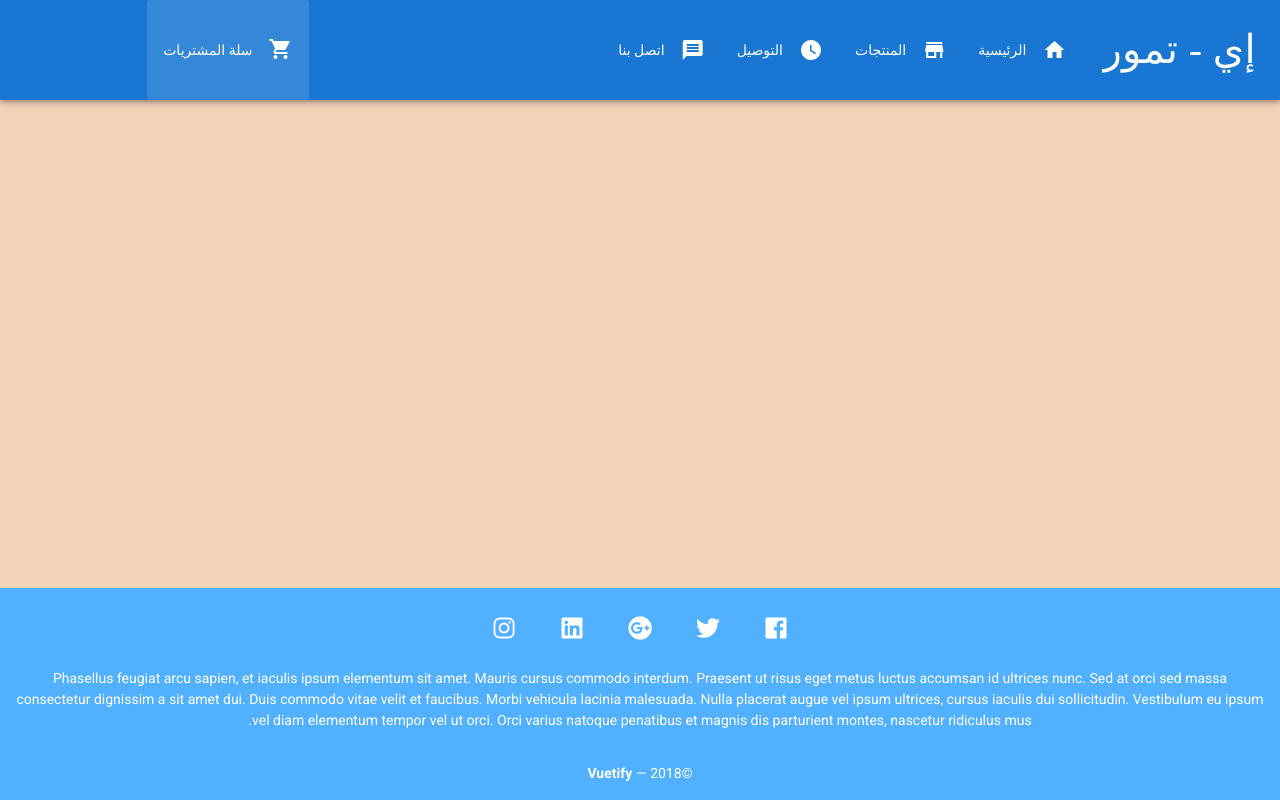
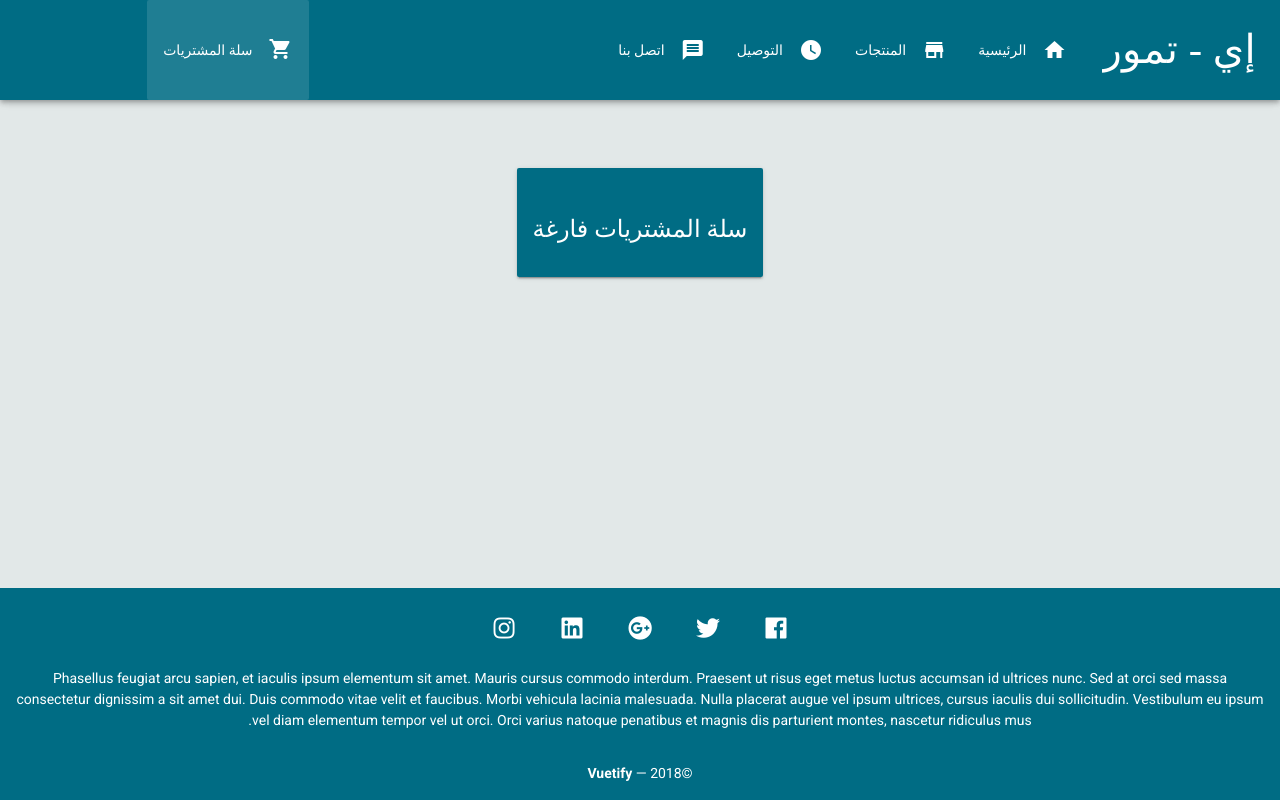
Before and after one commit to aalbani/etmoor, a Vue app: page /Cart in a window 1280 px wide. Built offline with nearby package versions, Linux system fonts and the light colour scheme; a web font is replaced by a local one.

Commit message:
new colors design

```diff
--- a/src/App.vue
+++ b/src/App.vue
@@ -85,7 +85,7 @@
     <v-card
       flat
       tile
-      class="info lighten-1 white--text text-xs-center"
+      class="primary white--text text-xs-center"
     >
       <v-card-text>
         <v-btn
@@ -161,7 +161,7 @@ methods : {
 </script>
 <style>
 #bigContainer {
-  background-color: #F3D3B8;
+  background-color: #E2E8E8;
   direction: rtl
 }
 #toolbarTitle {
--- a/src/components/Cart.vue
+++ b/src/components/Cart.vue
@@ -3,7 +3,7 @@
 <v-container fluid grid-list-md>
     <v-layout v-for="order in orderList" :key="order.dateType">
       <v-flex xs12 sm6 md4 lg3>
-        <v-card>
+        <v-card color="primary">
             <v-card-media
               contain
               height="200px"
@@ -39,6 +39,19 @@
 
       </v-flex>
     </v-layout>
+
+    <v-layout row wrap justify-center>
+
+        <v-card color="primary" class="mt-5 mb-5">
+          <v-card-title primary-title>
+            <div>
+              <br>
+              <p class="headline"> سلة المشتريات فارغة </p>
+            </div>
+          </v-card-title>
+        </v-card>
+      </v-layout>
+
     <h2 v-if="orderList.length > 0" class="headline black--text mt-5 text-xs-center">المجموع الكلي : {{totalPrice()}} ر.س</h2>
     <v-btn v-if="orderList.length > 0" @click="completePurchase" block large nmbz color="primary" dark>اتمام الشراء</v-btn>
 </v-container>
@@ -65,7 +78,7 @@
         methods: {
             deleteOrder (order) {
                const index = this.orderList.indexOf(order)
-               confirm('are you sure ?') && this.orderList.splice(index, 1)
+               confirm('هل أنت متأكد من حذف المنتج؟') && this.orderList.splice(index, 1)
             },
             completePurchase() {
                 this.$store.dispatch('customer/confirmedOrder')
@@ -87,6 +100,6 @@
   font-family: 'El Messiri', 'sans-serif';
   font-weight: bold ;
   font-size: large ;
-  color: black ;
+  color: white ;
 }
 </style>
--- a/src/components/Delivery.vue
+++ b/src/components/Delivery.vue
@@ -1,8 +1,8 @@
 <template>
-    <v-container class="mt-5">
+    <v-container class="mt-5 mb-5">
       <v-layout row wrap justify-center>
 
-        <v-card color="secondary">
+        <v-card color="primary">
           <v-card-title primary-title>
             <div>
               <h3 class="headline" id="texts">التوصيل</h3>
--- a/src/components/Shop.vue
+++ b/src/components/Shop.vue
@@ -35,7 +35,7 @@ under the box will have add to cart + count -->
 
   <v-layout row wrap>
     <v-flex xs12 sm4 lg3 v-for="(product) in products" :key="product.id" >
-      <v-card color="secondary">
+      <v-card color="primary">
         <v-card-media
         height="200px"
         width="200px"
--- a/src/main.js
+++ b/src/main.js
@@ -8,11 +8,11 @@ import { store } from './store'
 
 Vue.use(Vuetify, {
   theme: {
-    primary: '#1976D2',
-    secondary: '#424242',
+    primary: '#006C84',
+    secondary: '#6EB5C0',
     accent: '#82B1FF',
     error: '#FF5252',
-    info: '#2196F3',
+    info: '#6EB5C0',
     success: '#4CAF50',
     warning: '#FFC107'
   }})
```
